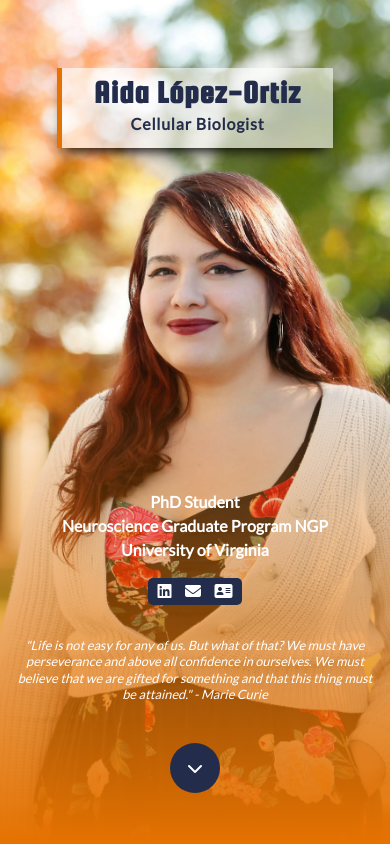
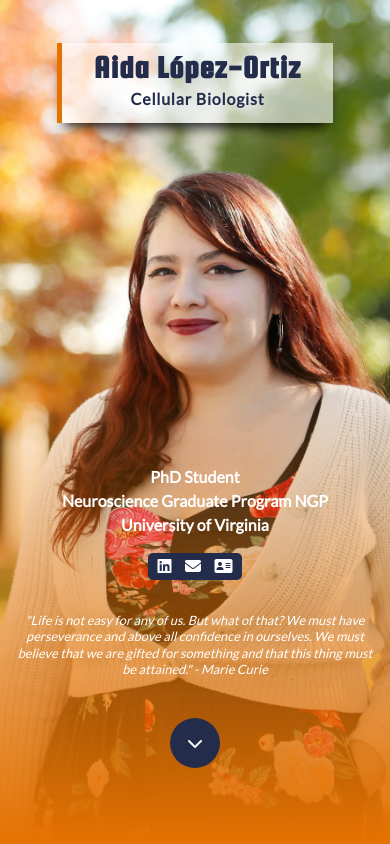
Before and after one commit to joseamadorg/cv_oryza, a plain HTML site: page index.html in a window 390 px wide. Shown: the top 844 px of the page. Drawn offline with Linux system fonts and the light colour scheme.

Commit message:
2024:fix hero__figure top to -100.

```diff
--- a/scss/partials/_mobile.scss
+++ b/scss/partials/_mobile.scss
@@ -18,7 +18,7 @@
         height: 100%;
         justify-content: flex-end;
         position: absolute;
-        top: -75px;
+        top: -100px;
     }
 
     .hero__name {
```
Also changed, not shown: scss/main.css.
